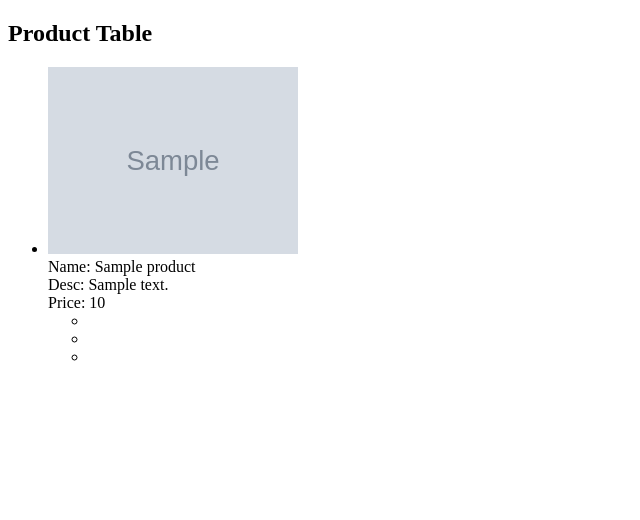
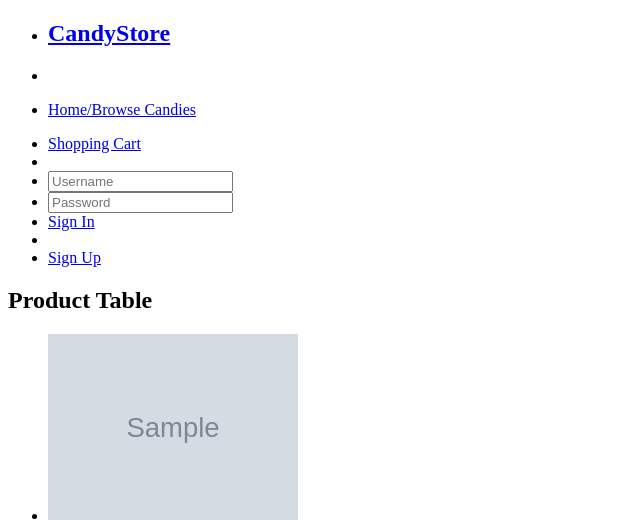
Before and after one commit to Vatsalgame/CSC309, a PHP site: template A2/candystore/application/views/product/homePage.php in a window 1280 px wide. Shown: the top 520 px of the page, without its empty margins (0-640 px from the left). Run offline with PHP 8.4, Linux system fonts and the light colour scheme; the template is opened without the code that fills it: most values are stand-ins (such as "Sample title", 1, 10 or a date in 2020); grey boxes marked "Sample" are stand-in pictures; data that the repository does not hold is empty.

Commit message:
Some UI elements done

```diff
--- a/A2/candystore/application/views/product/homePage.php
+++ b/A2/candystore/application/views/product/homePage.php
@@ -8,28 +8,48 @@
 </head>
   <body>
 	<div class="main-section">
+		<div class="contain-to-grid sticky">
+		  <nav class="top-bar" data-topbar>
+			  <ul class="title-area">
+			    <li class="name">
+			      <h1><a href="index">CandyStore</a></h1>
+			    </li>
+			    <li class="toggle-topbar menu-icon"><a href="#"></a></li>
+			  </ul>
+
+			  <section class="top-bar-section">
+
+			    <!-- Left Nav Section -->
+			    <ul class="left">
+			      <li><a href="#">Home/Browse Candies</a></li>
+			    </ul>
+
+			    <!-- Right Nav Section -->
+			    <ul class="right">
+			      <li><a href="#">Shopping Cart</a></li>
+			      <li class="divider"></li>
+			      <li class="has-form">
+		      		<input type="text" placeholder="Username">
+			      </li>
+			      <li class="has-form">
+		      		<input type="text" placeholder="Password">
+			      </li>
+			      <li class="has-form">
+		      		<a href="#" class="button success">Sign In</a>
+			      </li>
+			      <li class="divider"></li>
+			      <li class="has-form">
+		      		<a href="#" class="button">Sign Up</a>
+			      </li>
+			    </ul>
+			  </section>
+		  </nav>
+		</div>
+
 		<h2>Product Table</h2>
 
 		<?php
 			echo "<p>" . anchor('candystore/newForm','Add New') . "</p>";
-
-			// echo "<table>";
-			// echo "<tr><th>Name</th><th>Description</th><th>Price</th><th>Photo</th></tr>";
-
-			// foreach ($products as $product) {
-			// 	echo "<tr>";
-			// 	echo "<td>" . $product->name . "</td>";
-			// 	echo "<td>" . $product->description . "</td>";
-			// 	echo "<td>" . $product->price . "</td>";
-			// 	echo "<td><img src='" . base_url() . "images/product/" . $product->photo_url . "' width='100px' /></td>";
-
-			// 	echo "<td>" . anchor("candystore/delete/$product->id",'Delete',"onClick='return confirm(\"Do you really want to delete this record?\");'") . "</td>";
-			// 	echo "<td>" . anchor("candystore/editForm/$product->id",'Edit') . "</td>";
-			// 	echo "<td>" . anchor("candystore/read/$product->id",'View') . "</td>";
-
-			// 	echo "</tr>";
-			// }
-			// echo "<table>";
 		?>
 
 		<!-- Code to display candies in a grid format -->
--- a/A2/candystore/howTo.txt
+++ b/A2/candystore/howTo.txt
@@ -1,3 +1 @@
  ssh <cdfusername>@cdf.toronto.edu -L 3306:bungle07.cs.toronto.edu:3306
-
- -- Vatsal
```
Also changed, not shown: A2/candystore/images/product/Dairy-Milk-1.jpg (added), 4 other files.
